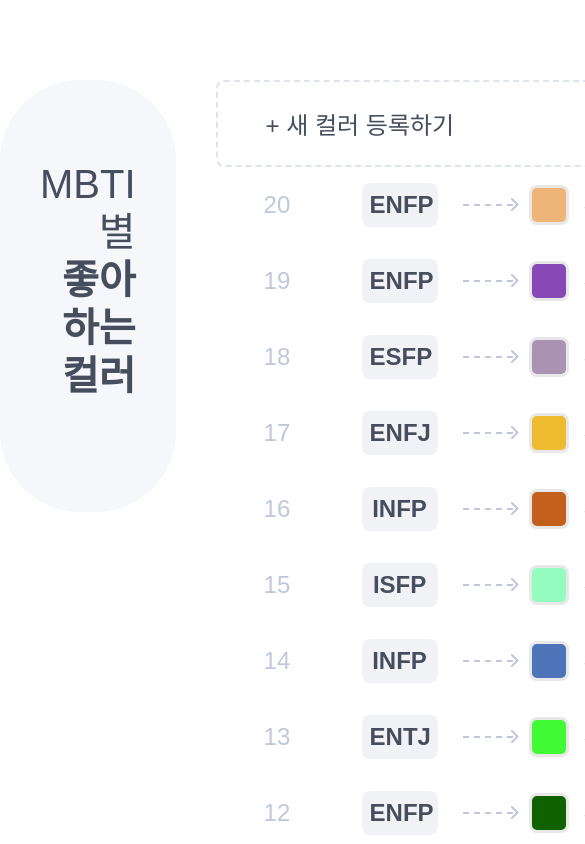
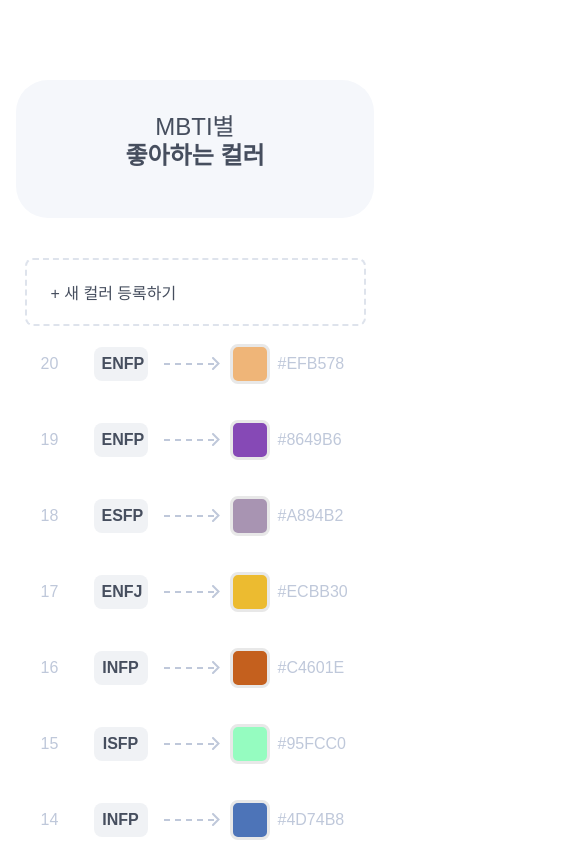
Before and after one commit to YCY-00/codeit, a plain HTML site: page html+css+js/mbti-color/index.html in a window 390 px wide. Shown: the top 844 px of the page, 585 px wide, since content can reach past the window. Drawn offline with Linux system fonts and the light colour scheme; a web font is replaced by a local one.

Commit message:
반응형 디자인 설정

```diff
--- a/html+css+js/mbti-color/landing.css
+++ b/html+css+js/mbti-color/landing.css
@@ -33,9 +33,8 @@ main {
 }
 
 .filter {
-  display: inline-flex;
-  align-items: center;
-  gap: 24px;
+  display: inline-block;
+  width: 150px;
   padding: 8px 24px;
   font-weight: 500;
   border-radius: 8px;
@@ -43,11 +42,13 @@ main {
   box-shadow: 0 4px 20px rgba(0, 0, 0, 0.07);
   cursor: pointer;
   margin-top: 10px;
+  margin-left: 10px;
 }
 
-.filter .remove {
+.remove {
   width: 12px;
   height: 12px;
+  margin-left: 24px;
 }
 
 .add{
@@ -133,3 +134,66 @@ main {
   flex-shrink: 0;
   width: 105px;
 }
+
+@media (max-width: 944px){
+  body{
+    flex-direction: column;
+    padding: 0 16px;
+  }
+
+  header{
+    position: sticky;  /* sticky는 부모 노드에 종속되므로, 최상단 부모 노드에 sticky 적용 */
+    top: 24px;
+    z-index: 1;
+  }
+
+  .sidebar{
+    position: static;
+    text-align: center;
+    padding: 32px;
+    border-radius: 32px;
+  }
+
+  .sidebar > h1 {
+    margin-bottom: 16px;
+    font-size: 24px;
+    line-height: 29px;
+  }
+
+  .filter {
+    padding: 4px 8px;
+    gap: 8px;
+  }
+
+  .remove {
+    width: 6px;
+    height: 6px;
+  }
+
+  .add {
+    padding: 20px 24px;
+  }
+
+  .item {
+    padding: 18px 16px;
+  }
+
+  .id {
+    width: 37px;
+    margin-right: 16px;
+  }
+
+  .mbti {
+    width: 54px;
+    margin-right: 16px;
+  }
+
+  .color-box {
+    margin-right: 8px;
+    margin-left: 16px;
+  }
+
+  .color {
+    width: 72px;
+  }
+}
--- a/html+css+js/mbti-color/new.css
+++ b/html+css+js/mbti-color/new.css
@@ -136,3 +136,28 @@ section {
   border-radius: 8px;
   background-color: #000000;
 }
+
+@media (max-width: 944px) {
+  body {
+    margin: 0;
+    padding: 45px 24px;
+  }
+
+  header h1 {
+    font-size: 32px;
+  }
+
+  section {
+    margin: 48px 0;
+  }
+
+  section h2 {
+    font-size: 24px;
+    margin: 24px 0;
+  }
+
+  .capital {
+    width: 16px;
+    font-size: 32px;
+  }
+}
--- a/html+css+js/mbti-color/style.css
+++ b/html+css+js/mbti-color/style.css
@@ -7,3 +7,9 @@ html {
   font-size: 24px;
   color: #464e5e;
 }
+
+@media (max-width: 944px) {
+  html {
+    font-size: 16px;
+  }
+}
```
